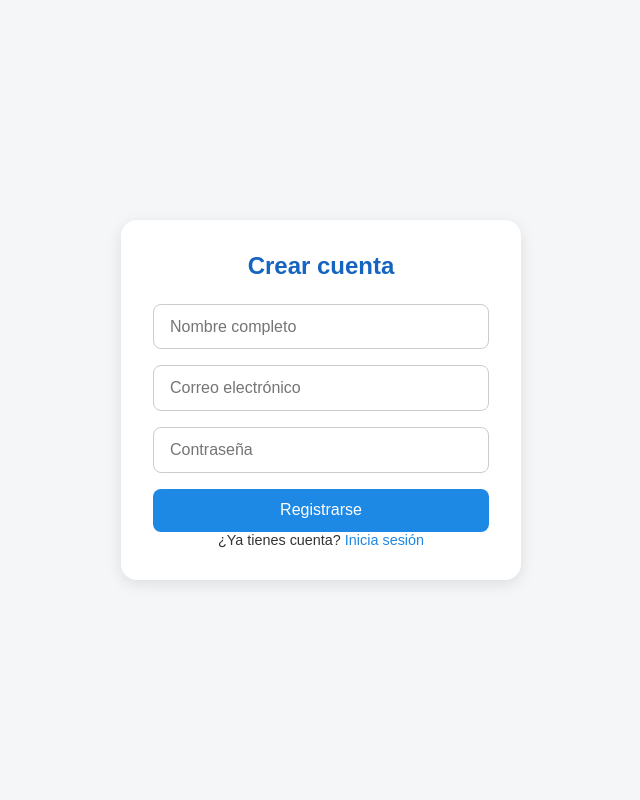
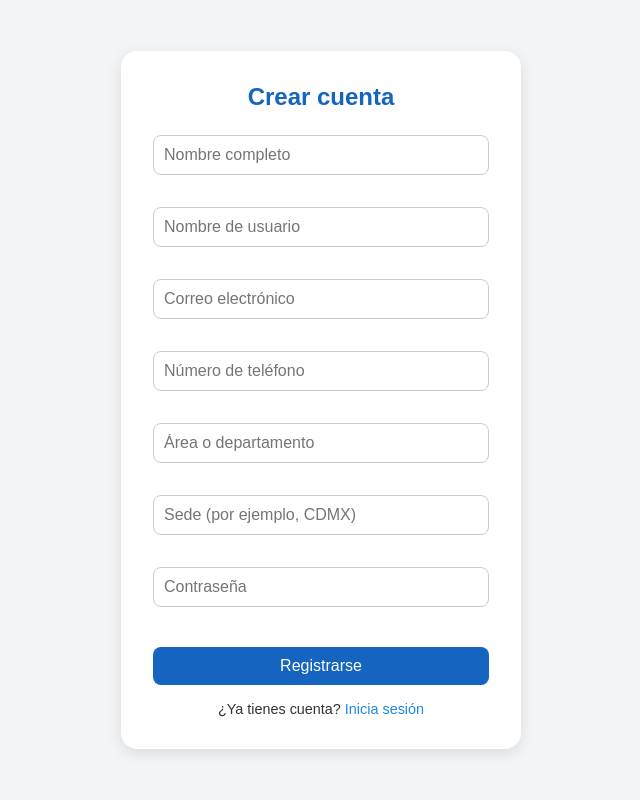
Before and after one commit to alfonseca28/javascript-course, a PHP site: page /views/register.php in a window 1280 px wide. Shown: the whole page, without its empty margins (319-959 px from the left). Run offline with PHP 8.4, Linux system fonts and the light colour scheme.

Commit message:
Refactor registro de usuario: mejora la validación de datos, agrega campos adicionales y actualiza el diseño de la interfaz de registro.

```diff
--- a/database/quiniela.sql
+++ b/database/quiniela.sql
@@ -31,7 +31,7 @@ CREATE TABLE
         nombre VARCHAR(100) NOT NULL,
         correo VARCHAR(100) NOT NULL UNIQUE,
         password_hash VARCHAR(255) NOT NULL,
-        rol_id INT DEFAULT 2,
+        rol_id INT NOT NULL DEFAULT 2,
         fecha_registro TIMESTAMP DEFAULT CURRENT_TIMESTAMP,
         FOREIGN KEY (rol_id) REFERENCES roles (id)
     );
--- a/views/register.php
+++ b/views/register.php
@@ -1,31 +1,81 @@
-<?php
-session_start();
-if (isset($_SESSION['usuario_id'])) {
-    header("Location: dashboard.php");
-    exit;
-}
-?>
-
 <!DOCTYPE html>
 <html lang="es">
 
 <head>
-    <meta charset="UTF-8" />
+    <meta charset="UTF-8">
     <meta name="viewport" content="width=device-width, initial-scale=1.0">
     <title>Registro | Quiniela MX</title>
     <link rel="stylesheet" href="../public/css/styles.css">
+    <style>
+        body {
+            font-family: 'Poppins', sans-serif;
+            background: #f3f4f6;
+            display: flex;
+            align-items: center;
+            justify-content: center;
+            height: 100vh;
+        }
+
+        .register-container {
+            width: 400px;
+            background: white;
+            padding: 2rem;
+            border-radius: 1rem;
+            box-shadow: 0 4px 15px rgba(0, 0, 0, 0.1);
+        }
+
+        h2 {
+            text-align: center;
+            color: #1565c0;
+            margin-bottom: 1rem;
+        }
+
+        input {
+            width: 100%;
+            padding: 10px;
+            margin: 0.5rem 0;
+            border: 1px solid #ccc;
+            border-radius: 0.5rem;
+        }
+
+        button {
+            width: 100%;
+            background: #1565c0;
+            color: white;
+            border: none;
+            padding: 10px;
+            border-radius: 0.5rem;
+            cursor: pointer;
+            margin-top: 1rem;
+        }
+
+        button:hover {
+            background: #0d47a1;
+        }
+
+        .login-link {
+            text-align: center;
+            margin-top: 1rem;
+        }
+    </style>
 </head>
 
 <body>
-    <div class="container">
+    <div class="register-container">
         <h2>Crear cuenta</h2>
         <form action="../actions/register_action.php" method="POST">
             <input type="text" name="nombre" placeholder="Nombre completo" required>
+            <input type="text" name="username" placeholder="Nombre de usuario" required>
             <input type="email" name="correo" placeholder="Correo electrónico" required>
+            <input type="text" name="telefono" placeholder="Número de teléfono">
+            <input type="text" name="area" placeholder="Área o departamento">
+            <input type="text" name="sede" placeholder="Sede (por ejemplo, CDMX)">
             <input type="password" name="password" placeholder="Contraseña" required>
             <button type="submit">Registrarse</button>
         </form>
-        <p>¿Ya tienes cuenta? <a href="login.php">Inicia sesión</a></p>
+        <div class="login-link">
+            <p>¿Ya tienes cuenta? <a href="login.php">Inicia sesión</a></p>
+        </div>
     </div>
 </body>
 
```
Also changed, not shown: actions/register_action.php (+24 -43 lines).
